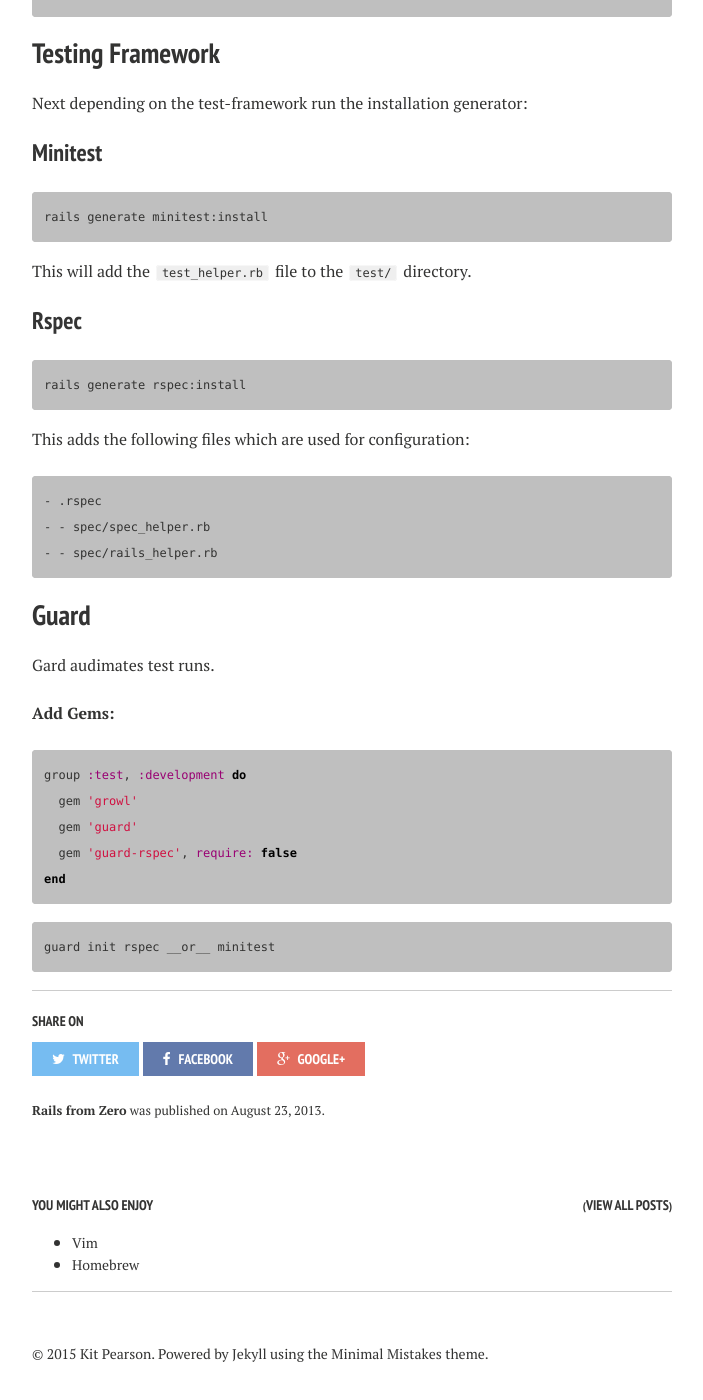
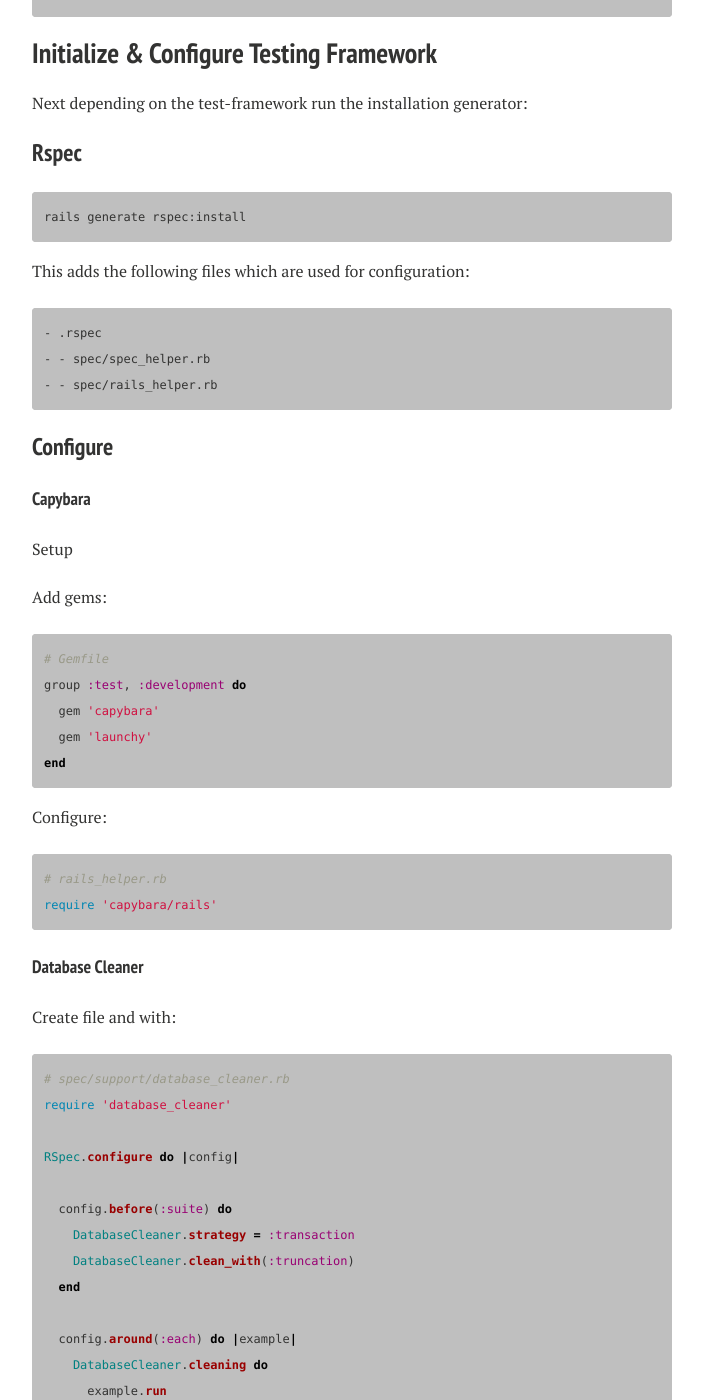
Before and after one commit to kpearson/kpearson.github.io, a Jekyll site: the page built from _posts/rails/2013-08-23-rails-from-zero.md, in a window 1280 px wide and 1400 px high, scrolled down 1098 px. Shown: the whole window, without its empty margins (288-991 px from the left). Built offline with Jekyll 4.4.1, drawn with Linux system fonts in a browser that asks for light colours; nearby versions of some CDN libraries; Markdown is read by kramdown in place of the engine named in the settings; some of the changed text lies outside the part shown.

Commit message:
Update Rails from zero

````diff
--- a/_posts/rails/2013-08-23-rails-from-zero.md
+++ b/_posts/rails/2013-08-23-rails-from-zero.md
@@ -24,17 +24,17 @@
 __Add Gems:__
 
 ```ruby
-  gem 'pg'
   gem 'pry-rails'
 
 group :test, :development do
   gem 'rspec-rails'
   gem 'capybara'
   gem 'launchy'
+  gem 'database_cleaner', '~> 1.4.1'
 end
 ```
 
-If Minitest is your thing swap out the rspec spsific gem with:
+If Minitest is your thing, swap out the rspec spsific gem with:
 
 ```ruby
 group :test, :development do
@@ -49,17 +49,9 @@
 bin/bundle
 ```
 
-## Testing Framework
+## Initialize & Configure Testing Framework
 
 Next depending on the test-framework run the installation generator:
-
-### [Minitest]
-
-```bash
-rails generate minitest:install
-```
-
-This will add the `test_helper.rb` file to the `test/` directory.
 
 ### [Rspec]
 
@@ -74,6 +66,59 @@
 - - spec/spec_helper.rb
 - - spec/rails_helper.rb
 ```
+
+### Configure
+
+#### [Capybara]
+
+Setup
+
+Add gems:
+```ruby
+# Gemfile
+group :test, :development do
+  gem 'capybara'
+  gem 'launchy'
+end
+```
+
+Configure:
+```ruby
+# rails_helper.rb
+require 'capybara/rails'
+```
+
+#### Database Cleaner
+
+Create file and with:
+```ruby
+# spec/support/database_cleaner.rb
+require 'database_cleaner'
+
+RSpec.configure do |config|
+
+  config.before(:suite) do
+    DatabaseCleaner.strategy = :transaction
+    DatabaseCleaner.clean_with(:truncation)
+  end
+
+  config.around(:each) do |example|
+    DatabaseCleaner.cleaning do
+      example.run
+    end
+  end
+
+end
+```
+
+### [Minitest]
+
+```bash
+rails generate minitest:install
+```
+
+This will add the `test_helper.rb` file to the `test/` directory.
+
 
 ## [Guard]
 
````
